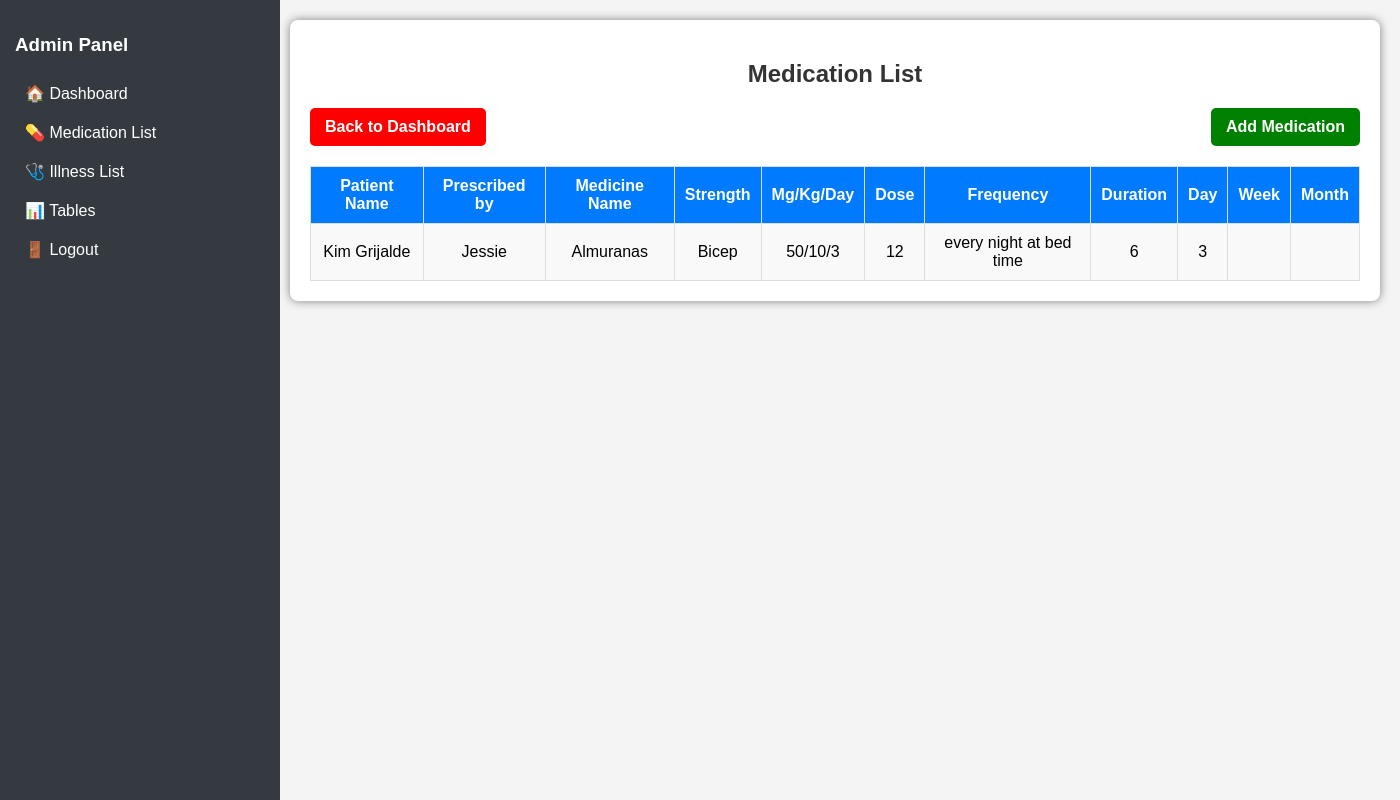
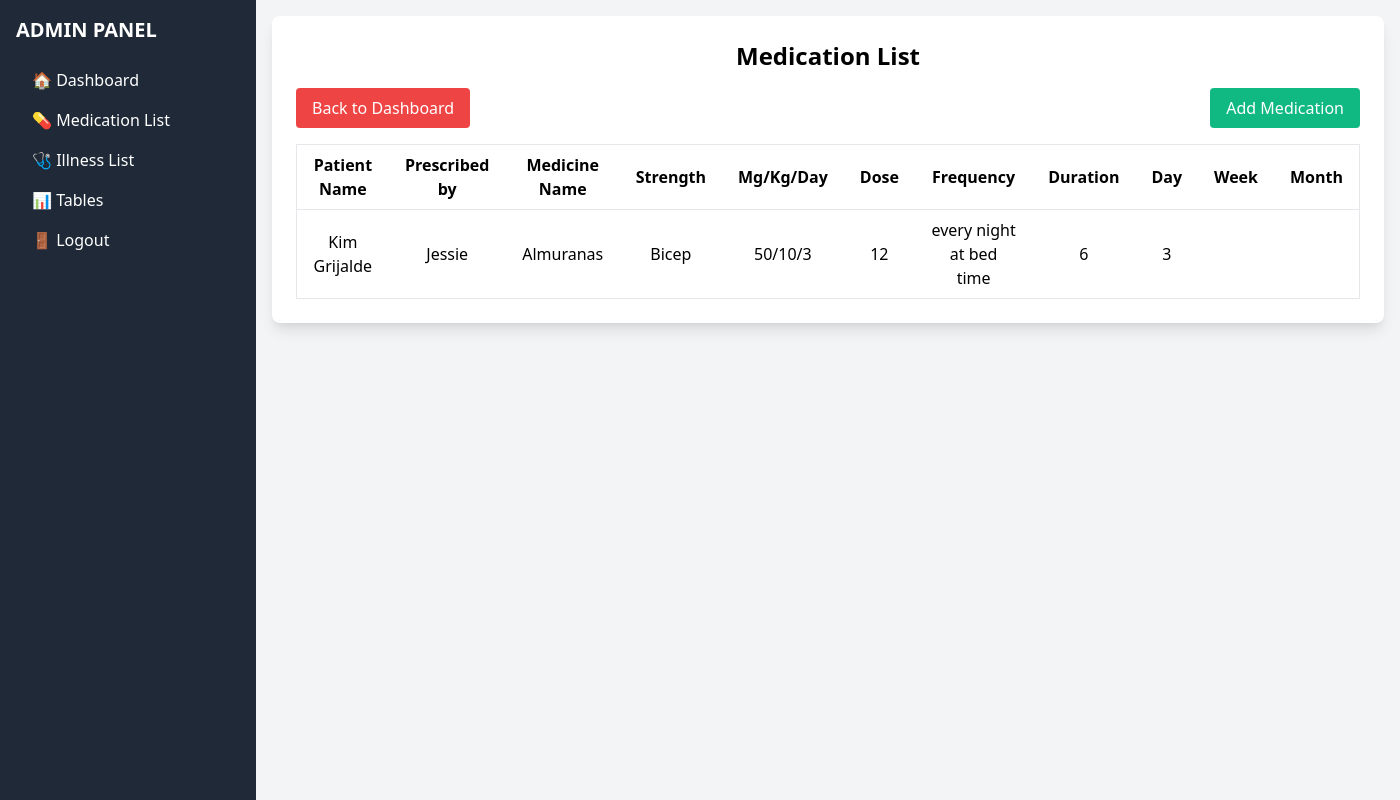
Before and after one commit to jinxinyii/Gentle-Hands, a PHP site: page /medication_list.php in a window 1400 px wide. Run offline with PHP 8.4, Linux system fonts and the light colour scheme; a user stored in the database is signed in; data comes from the database, SQL or seed files in the repository.

Commit message:
Refactor medication list page: integrate Tailwind CSS for styling, add viewport meta tag for responsiveness, and enhance table layout

```diff
--- a/medication_list.php
+++ b/medication_list.php
@@ -16,143 +16,67 @@ $medication_result = mysqli_query($conn, $medication_query);
 <html lang="en">
 <head>
     <meta charset="UTF-8">
+    <meta name="viewport" content="width=device-width, initial-scale=1.0">
     <title>Medication List</title>
-    <style>
-        body {
-            font-family: Arial, sans-serif;
-            background-color: #f4f4f4;
-            margin: 0;
-            padding: 0;
-        }
-        .wrapper {
-            display: flex;
-        }
-        .sidebar {
-            width: 250px;
-            background: #343a40;
-            color: white;
-            padding: 15px;
-            height: 100vh;
-            position: fixed;
-        }
-        .sidebar a {
-            color: white;
-            display: block;
-            padding: 10px;
-            text-decoration: none;
-        }
-        .sidebar a:hover {
-            background: #007bff;
-        }
-        .content {
-            margin-left: 270px;
-            padding: 20px;
-            width: calc(100% - 270px);
-        }
-        .container {
-            background: white;
-            padding: 20px;
-            border-radius: 8px;
-            box-shadow: 0px 0px 10px gray;
-        }
-        h2 {
-            text-align: center;
-            color: #333;
-        }
-        .btn-container {
-            display: flex;
-            justify-content: space-between;
-            margin-bottom: 10px;
-        }
-        .btn {
-            padding: 10px 15px;
-            border-radius: 5px;
-            text-decoration: none;
-            color: white;
-            font-weight: bold;
-        }
-        .btn-back {
-            background: red;
-        }
-        .btn-add {
-            background: green;
-        }
-        .btn:hover {
-            opacity: 0.8;
-        }
-        table {
-            width: 100%;
-            border-collapse: collapse;
-            margin-top: 20px;
-        }
-        th, td {
-            border: 1px solid #ddd;
-            padding: 10px;
-            text-align: center;
-        }
-        th {
-            background: #007bff;
-            color: white;
-        }
-        tr:nth-child(even) {
-            background: #f9f9f9;
-        }
-        tr:hover {
-            background: #f1f1f1;
-        }
-    </style>
+    <link href="https://cdn.jsdelivr.net/npm/tailwindcss@2.2.19/dist/tailwind.min.css" rel="stylesheet">
 </head>
-<body>
+<body class="bg-gray-100">
 
-<div class="wrapper">
-    <div class="sidebar">
-        <h3>Admin Panel</h3>
-        <a href="admin_dashboard.php">🏠 Dashboard</a>
-        <a href="medication_list.php">💊 Medication List</a>
-        <a href="illness_list.php">🩺 Illness List</a>
-        <a href="tables.php">📊 Tables</a>
-        <a href="logout.php">🚪 Logout</a>
+<div class="flex">
+    <div class="w-64 bg-gray-800 text-white h-screen p-4 fixed">
+        <h3 class="text-xl font-bold mb-4">ADMIN PANEL</h3>
+        <a href="admin_dashboard.php" class="block py-2 px-4 hover:bg-blue-500">🏠 Dashboard</a>
+        <a href="medication_list.php" class="block py-2 px-4 hover:bg-blue-500">💊 Medication List</a>
+        <a href="illness_list.php" class="block py-2 px-4 hover:bg-blue-500">🩺 Illness List</a>
+        <a href="tables.php" class="block py-2 px-4 hover:bg-blue-500">📊 Tables</a>
+        <a href="logout.php" class="block py-2 px-4 hover:bg-blue-500">🚪 Logout</a>
     </div>
 
-    <div class="content">
-        <div class="container">
-            <h2>Medication List</h2>
+    <div class="ml-64 p-4 w-full">
+        <div class="bg-white p-6 rounded-lg shadow-lg">
+            <h2 class="text-2xl font-bold text-center mb-4">Medication List</h2>
 
-            <div class="btn-container">
-                <a href="admin_dashboard.php" class="btn btn-back">Back to Dashboard</a>
-                <a href="add_medication.php" class="btn btn-add">Add Medication</a>
+            <div class="flex justify-between mb-4">
+                <a href="admin_dashboard.php" class="bg-red-500 text-white py-2 px-4 rounded hover:bg-red-700">Back to Dashboard</a>
+                <a href="add_medication.php" class="bg-green-500 text-white py-2 px-4 rounded hover:bg-green-700">Add Medication</a>
             </div>
 
-            <table>
+            <div class="overflow-x-auto">
+                <table class="min-w-full bg-white border border-gray-200">
+                    <thead>
                         <tr>
-                    <th>Patient Name</th>
-                    <th>Prescribed by</th>
-                    <th>Medicine Name</th>
-                    <th>Strength</th>
-                    <th>Mg/Kg/Day</th>
-                    <th>Dose</th>
-                    <th>Frequency</th>
-                    <th>Duration</th>
-                    <th>Day</th>
-                    <th>Week</th>
-                    <th>Month</th>
+                            <th class="py-2 px-4 border-b text-center">Patient Name</th>
+                            <th class="py-2 px-4 border-b text-center">Prescribed by</th>
+                            <th class="py-2 px-4 border-b text-center">Medicine Name</th>
+                            <th class="py-2 px-4 border-b text-center">Strength</th>
+                            <th class="py-2 px-4 border-b text-center">Mg/Kg/Day</th>
+                            <th class="py-2 px-4 border-b text-center">Dose</th>
+                            <th class="py-2 px-4 border-b text-center">Frequency</th>
+                            <th class="py-2 px-4 border-b text-center">Duration</th>
+                            <th class="py-2 px-4 border-b text-center">Day</th>
+                            <th class="py-2 px-4 border-b text-center">Week</th>
+                            <th class="py-2 px-4 border-b text-center">Month</th>
                         </tr>
+                    </thead>
+                    <tbody>
                         <?php while ($medication = mysqli_fetch_assoc($medication_result)) { ?>
-                    <tr>
-                        <td><?= $medication['patient_name'] ?></td>
-                        <td><?= $medication['prescribed_by'] ?></td>
-                        <td><?= $medication['medicine_name'] ?></td>
-                        <td><?= $medication['strength'] ?></td>
-                        <td><?= $medication['mg_kg_day'] ?></td>
-                        <td><?= $medication['dose'] ?></td>
-                        <td><?= $medication['frequency'] ?></td>
-                        <td><?= $medication['duration'] ?></td>
-                        <td><?= $medication['day'] ?></td>
-                        <td><?= $medication['week'] ?></td>
-                        <td><?= $medication['month'] ?></td>
+                            <tr class="hover:bg-gray-100">
+                                <td class="py-2 px-4 border-b text-center"><?= $medication['patient_name'] ?></td>
+                                <td class="py-2 px-4 border-b text-center"><?= $medication['prescribed_by'] ?></td>
+                                <td class="py-2 px-4 border-b text-center"><?= $medication['medicine_name'] ?></td>
+                                <td class="py-2 px-4 border-b text-center"><?= $medication['strength'] ?></td>
+                                <td class="py-2 px-4 border-b text-center"><?= $medication['mg_kg_day'] ?></td>
+                                <td class="py-2 px-4 border-b text-center"><?= $medication['dose'] ?></td>
+                                <td class="py-2 px-4 border-b text-center"><?= $medication['frequency'] ?></td>
+                                <td class="py-2 px-4 border-b text-center"><?= $medication['duration'] ?></td>
+                                <td class="py-2 px-4 border-b text-center"><?= $medication['day'] ?></td>
+                                <td class="py-2 px-4 border-b text-center"><?= $medication['week'] ?></td>
+                                <td class="py-2 px-4 border-b text-center"><?= $medication['month'] ?></td>
                             </tr>
                         <?php } ?>
+                    </tbody>
                 </table>
+            </div>
         </div>
     </div>
 </div>
```
Lines whose indentation alone changed are shown as unchanged.
